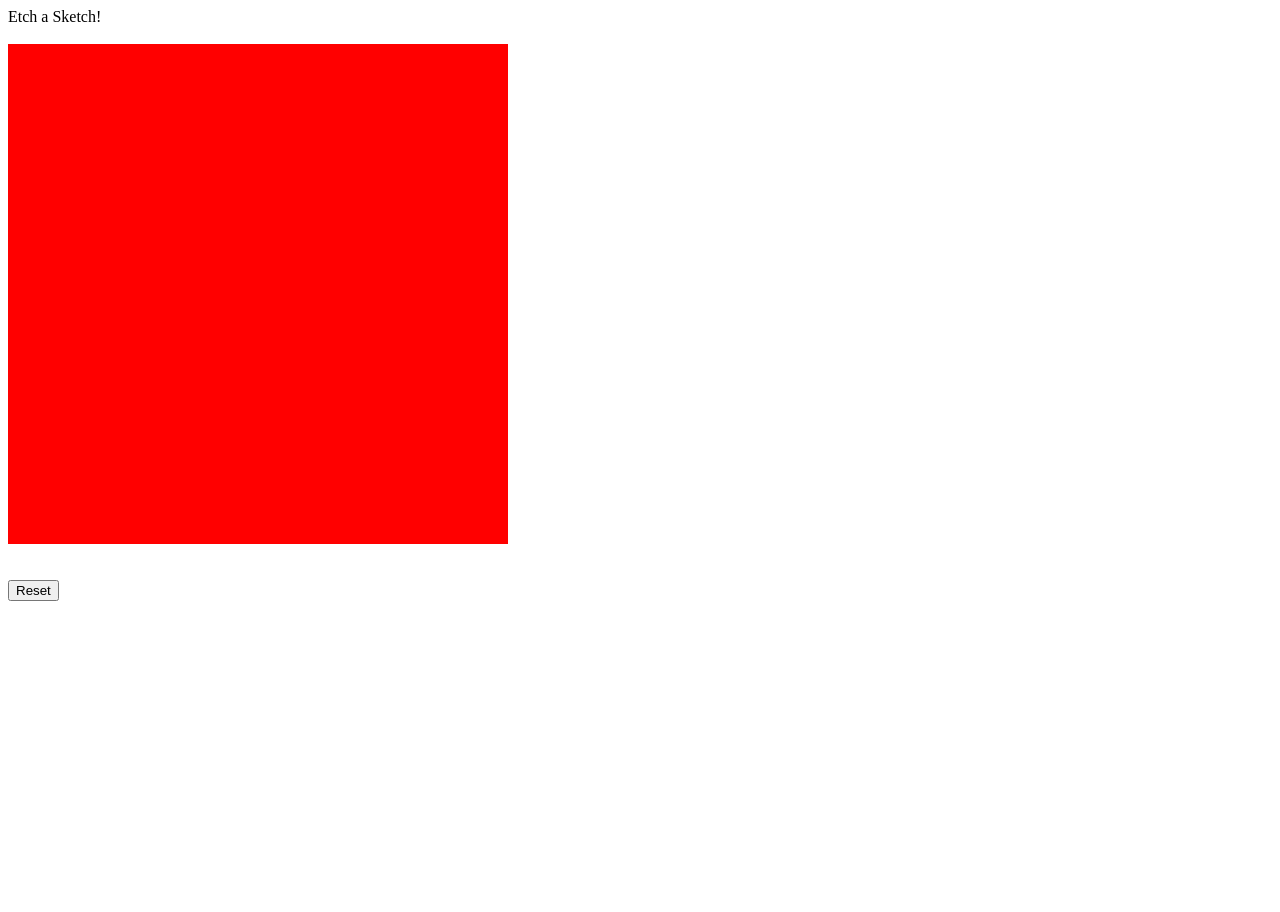
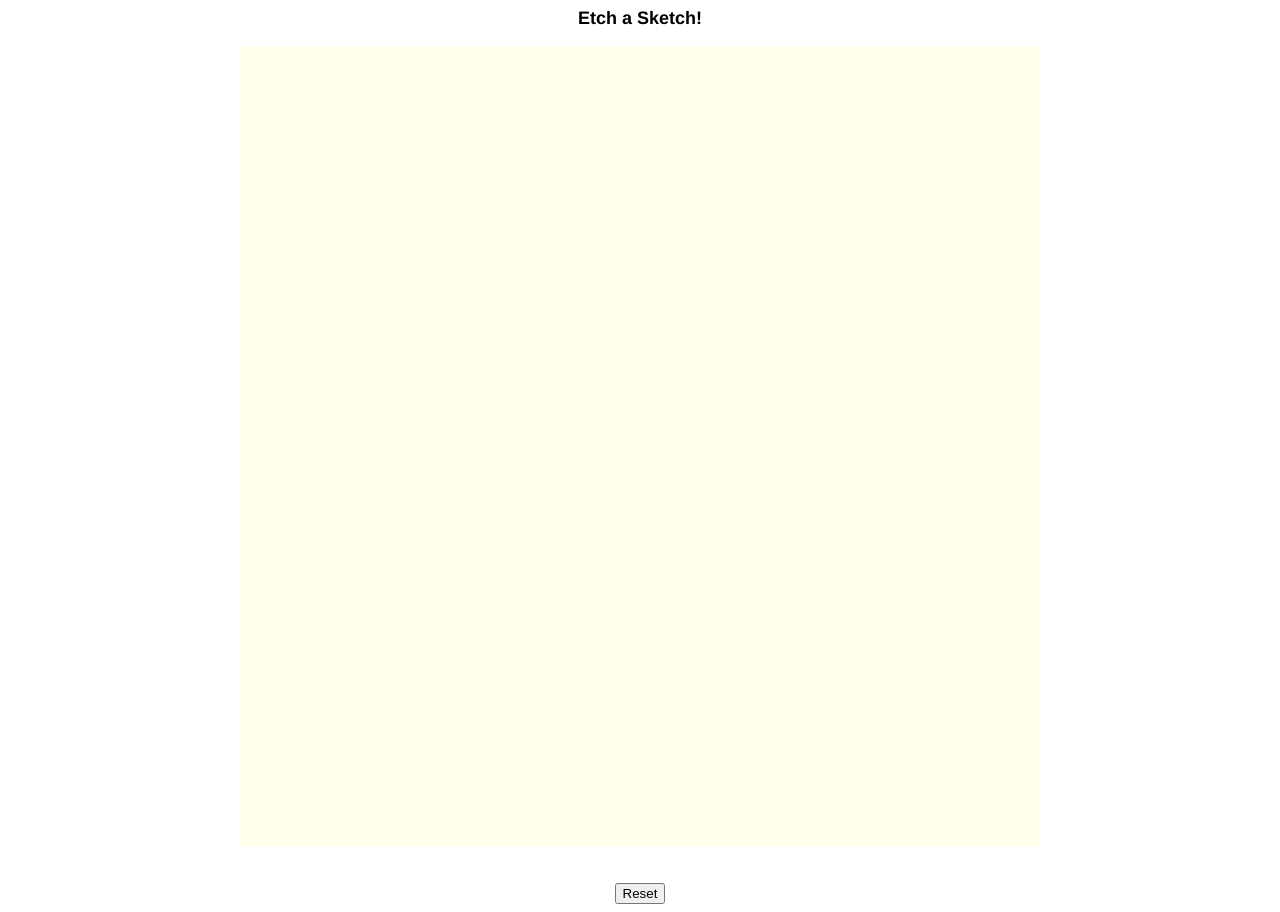
Before and after one commit to tnt007tarun/etch-a-sketch, a plain HTML site: page index.html in a window 1280 px wide. Before the commit the page ends 800 px from the top, so only its background shows below. Drawn offline with nearby package versions, Linux system fonts and the light colour scheme.

Commit message:
Update style.css

```diff
--- a/style.css
+++ b/style.css
@@ -1,5 +1,32 @@
+#head {
+	font-size:large;
+	font-family:Helvetica;
+	font-style: bold;
+	font-weight: 700;
+	text-align: center;
+}
+
 #container {
-  height: 500px;
-  width: 500px;
-  background-color:red;
+  height: 800px;
+  width: 800px;
+  background-color:#FFFFEB;
+  margin:auto;
 }
+
+table, td {
+	border:0px;
+	border-collapse: collapse;
+}
+
+tr {
+	margin:auto;
+	height:50px;
+}
+
+td {
+	width:50px;
+}
+
+#reset {
+	text-align:center;
+}
```
